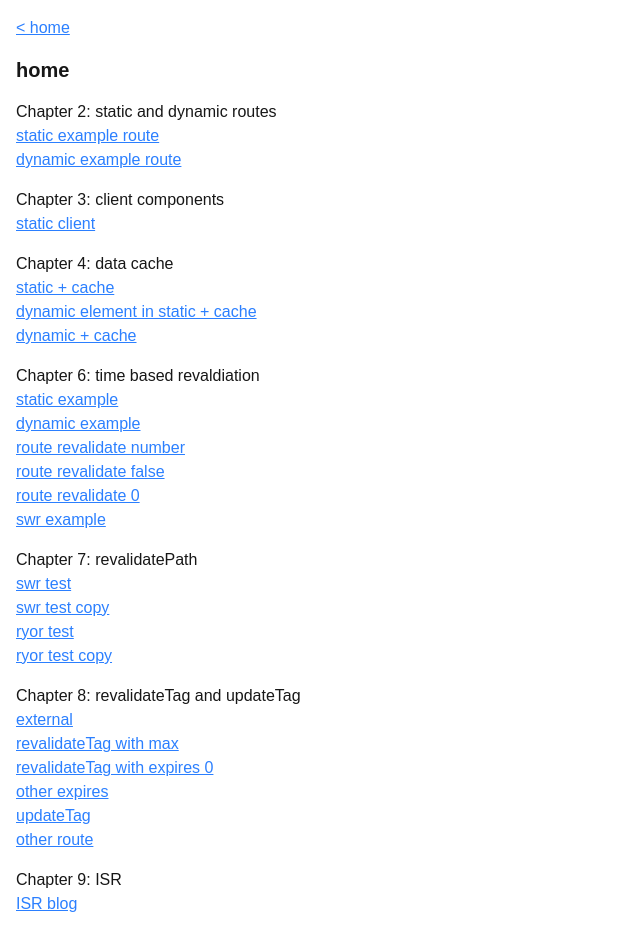
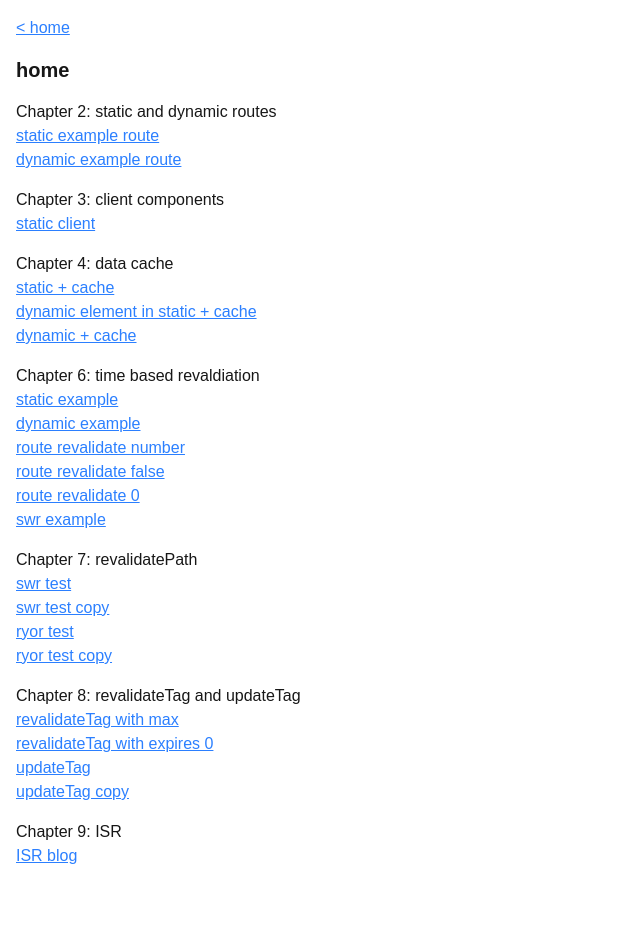
Before and after one commit to peterlidee/caching, a Next.js app: page / in a window 1280 px wide. Shown: the whole page, without its empty margins (0-640 px from the left). After the commit the page ends 900 px from the top, so only its background shows below. Built offline with nearby package versions, Linux system fonts and the light colour scheme.

Commit message:
Updated routes

```diff
--- a/app/page.tsx
+++ b/app/page.tsx
@@ -52,15 +52,13 @@ const chapters = [
   {
     title: 'Chapter 8: revalidateTag and updateTag',
     links: [
-      { label: 'external', route: 'revalidate/tag/external' },
       { label: 'revalidateTag with max', route: 'revalidate/tag/max' },
       {
         label: 'revalidateTag with expires 0',
-        route: 'revalidate/tag/expires',
+        route: 'revalidate/tag/expire',
       },
-      { label: 'other expires', route: 'revalidate/tag/otherExpires' },
       { label: 'updateTag', route: 'revalidate/tag/updateTag' },
-      { label: 'other route', route: 'revalidate/tag/other' },
+      { label: 'updateTag copy', route: 'revalidate/tag/updateTag-copy' },
     ],
   },
   {
```
